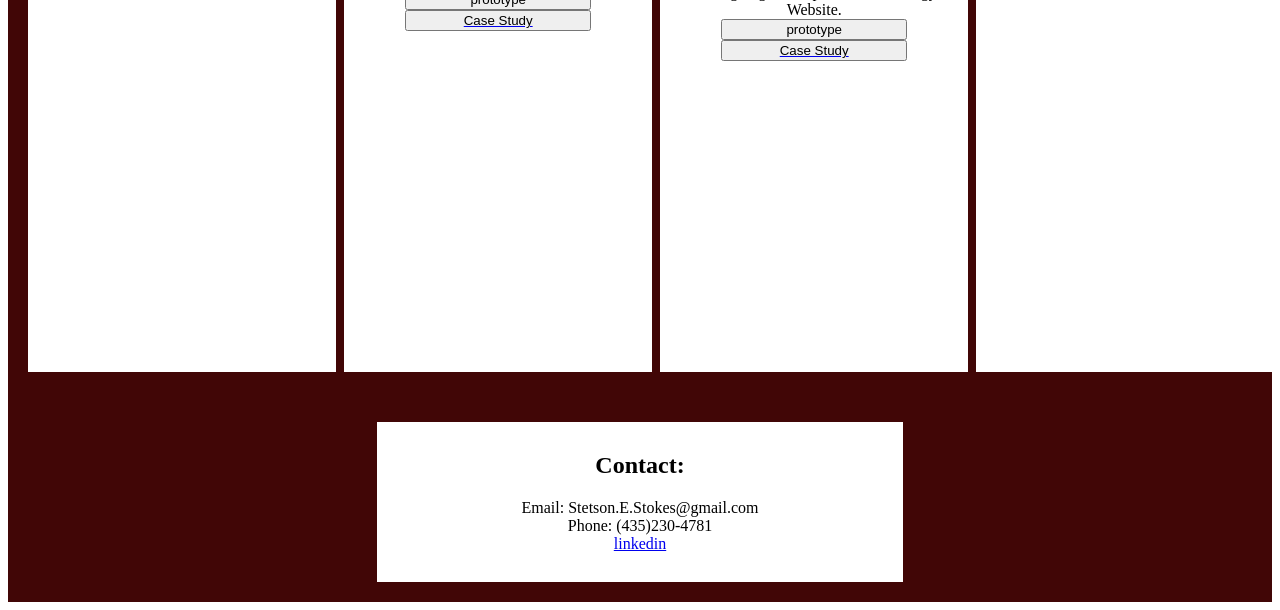
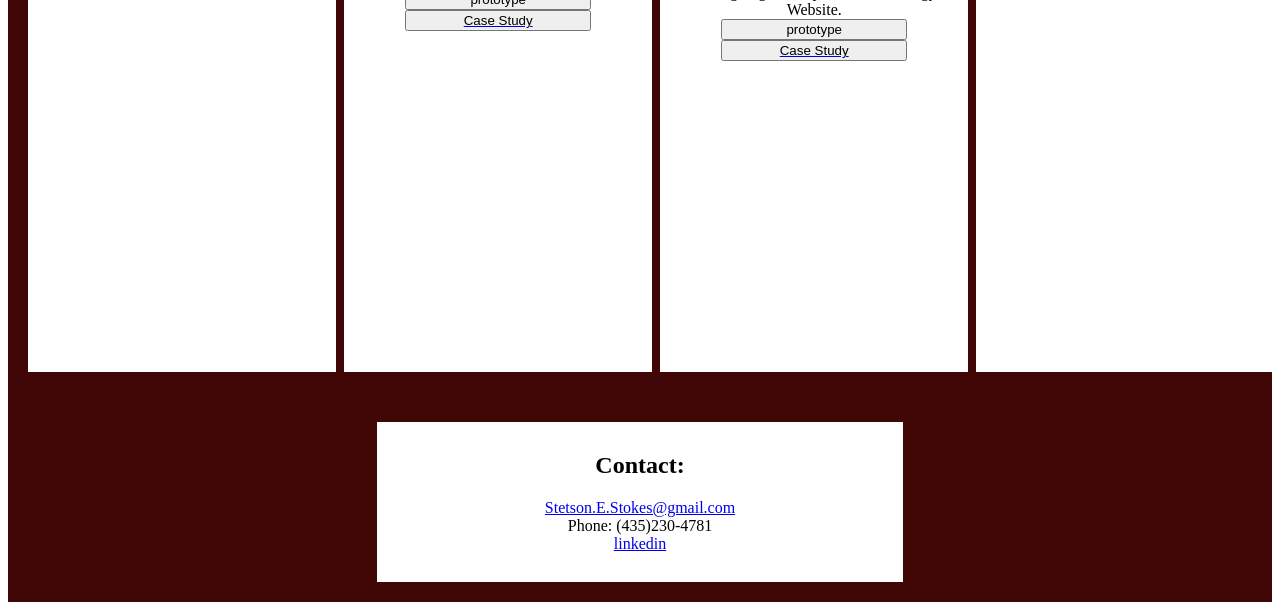
Before and after one commit to Stetson-E-S/Portfolio2.0, a plain HTML site: page index.html in a window 1280 px wide. Shown: the part 346-956 px from the top of the page. Drawn offline with Linux system fonts and the light colour scheme.

Commit message:
Email Link

```diff
--- a/index.html
+++ b/index.html
@@ -82,7 +82,10 @@
     <Section class="footer">
         <div class="TB4">
             <h1> Contact: </h1>
-            <body>Email: Stetson.E.Stokes@gmail.com <br>
+            <body>
+            <a href="Mailto: Stetson.e.stokes@gmail.com?
+            subject=Portfolio Inquiry">
+            Stetson.E.Stokes@gmail.com</a> <br>
             Phone: (435)230-4781 <br>
             </body>
             <a href="www.linkedin.com/in/stetson-stokes">
```
